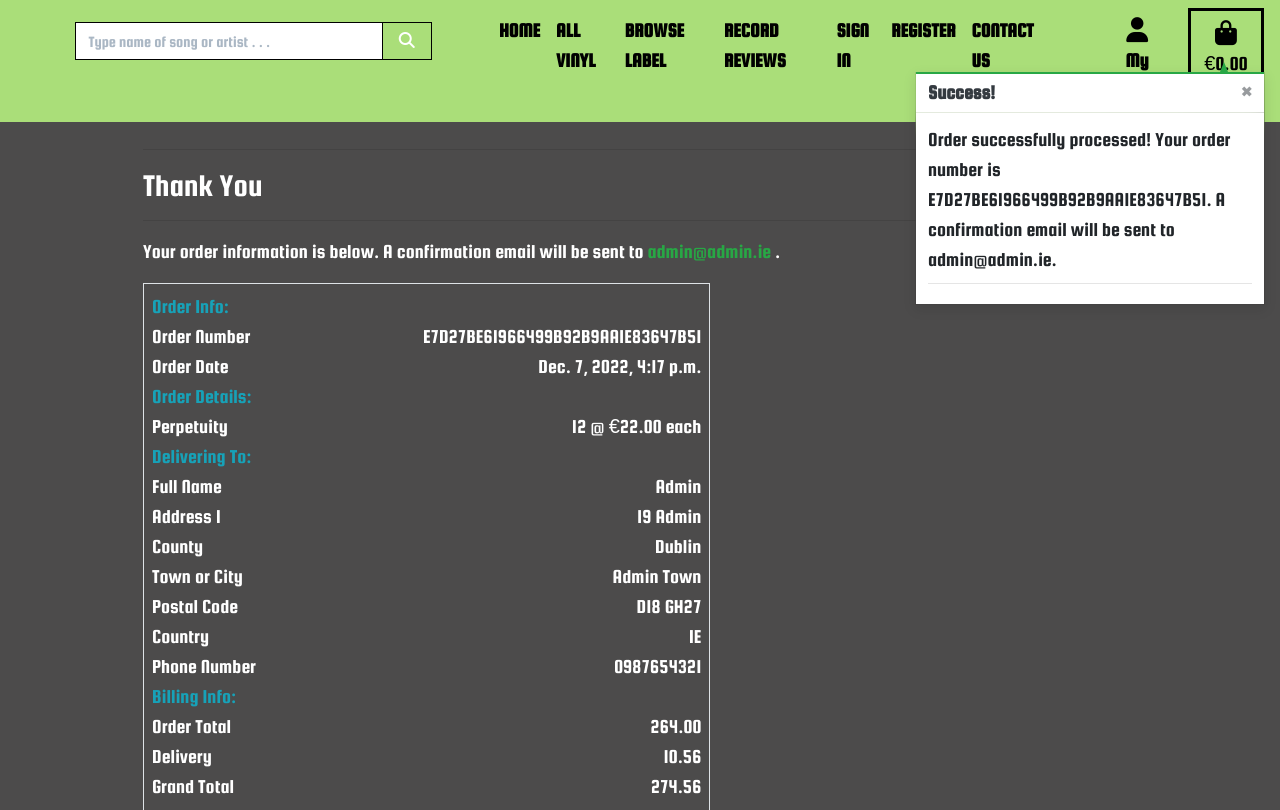
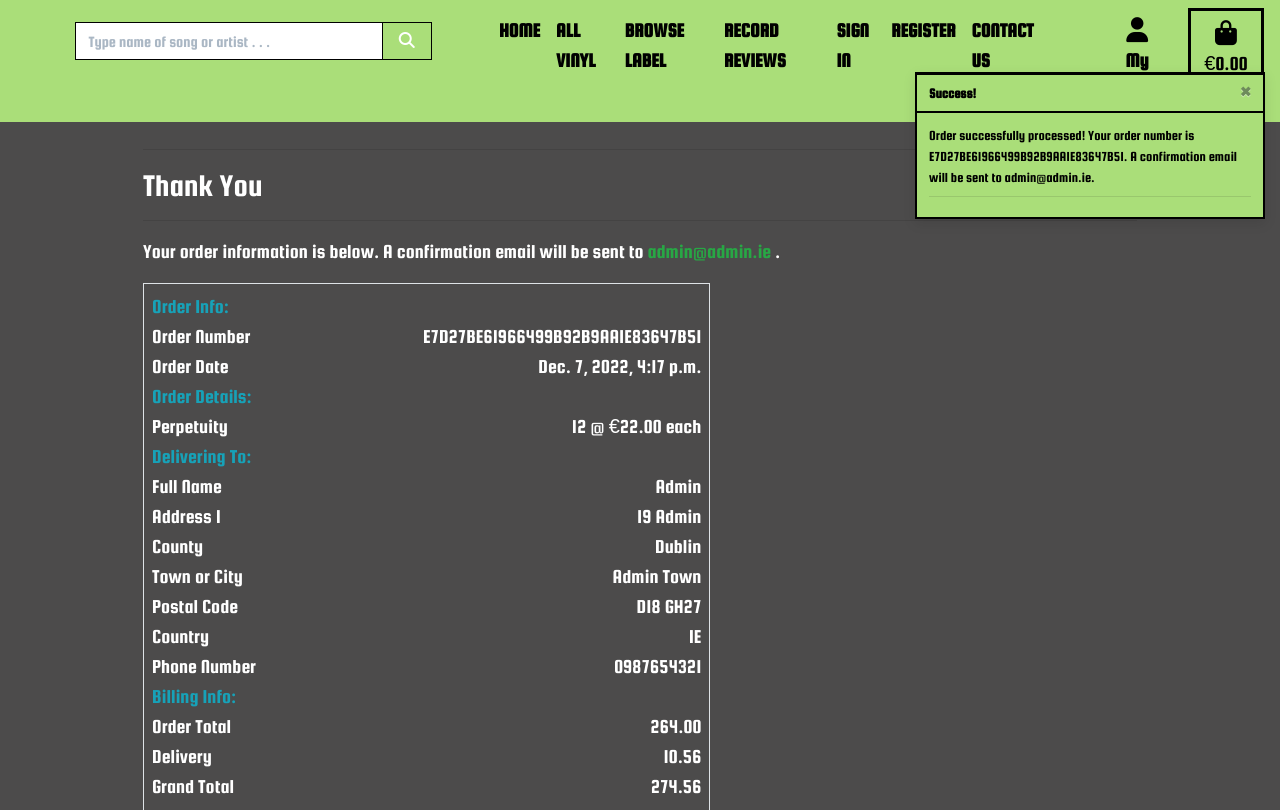
Before and after one commit to David-Maura-Rodgers/House-Vinyl-Ireland, a Django app: a page that uses templates/includes/toasts/toast_success.html in a window 1280 px wide. Shown: the top 810 px of the page. Run offline with Django 3.2, Linux system fonts and the light colour scheme; data comes from the database, SQL or seed files in the repository; both versions use the stored data as it was after the commit; some libraries are stand-ins or nearby versions.

Commit message:
edit: have put toast messages back to smaller text size and change color to match main nav

```diff
--- a/static/css/base.css
+++ b/static/css/base.css
@@ -26,6 +26,11 @@ body {
 
 #main-nav {
     background-color: rgb(170, 222, 121);
+}
+
+.toast-color {
+    background-color: rgb(170, 222, 121);
+    border: #000 1px solid;
 }
 
 #searchbar {
--- a/templates/includes/toasts/toast_success.html
+++ b/templates/includes/toasts/toast_success.html
@@ -1,13 +1,12 @@
-<div class="toast custom-toast rounded-0 border-top-0" data-autohide="false">
-    <div class="arrow-up arrow-success"></div>
-    <div class="w-100 toast-capper bg-success"></div>
-    <div class="toast-header bg-white text-dark">
-        <strong class="mr-auto span-nav">Success!</strong>
+<div class="toast custom-toast rounded-0 border-top-0 toast-color" data-autohide="false">
+    <div class="w-100 toast-capper toast-color"></div>
+    <div class="toast-header toast-color text-black">
+        <strong class="mr-auto">Success!</strong>
         <button type="button" class="ml-2 mb-1 close text-dark" data-dismiss="toast" aria-label="Close">
             <span aria-hidden="true">&times;</span>
         </button>
     </div>
-    <div class="toast-body bg-white span-nav">
+    <div class="toast-body toast-color text-black">
         <div class="row">
             <div class="col">
                 {{ message }}
@@ -15,7 +14,7 @@
             </div>
         </div>
         {% if grand_total and not on_profile_page %}
-            <p class="logo-font bg-black text-black span-nav">YOUR BASKET: ({{ record_count }}) Records</p>
+            <p class="logo-font bg-black text-black">YOUR BASKET: ({{ record_count }}) Records</p>
             <div class="basket-notification-wrapper">
                 {% for item in basket_items %}
                     <div class="row">
@@ -27,8 +26,8 @@
                             {% endif %}
                         </div>
                         <div class="col-9">
-                            <p class="my-0 span-nav"><strong>{{ item.record.title }}</strong></p>
-                            <p class="my-0 text-black span-nav">Qty: {{ item.quantity }}</p>
+                            <p class="my-0"><strong>{{ item.record.title }}</strong></p>
+                            <p class="my-0 text-black">Qty: {{ item.quantity }}</p>
                         </div>
                     </div>
                 {% endfor %}
@@ -36,14 +35,14 @@
             <div class="row">
                 <div class="col">
                     <strong><p class="mt-3 mb-1 text-black">
-                        <span class="span-nav">Total: ${{ total|floatformat:2 }} (Exc. delivery)</span>
+                        <span>Total: ${{ total|floatformat:2 }} (Exc. delivery)</span>
                     </p></strong>
                 </div>
             </div>
             <div class="row">
                 <div class="col">
                     <a href="{% url 'view_basket' %}" class="btn btn-black btn-block rounded-0">
-                        <span class="text-uppercase span-nav">Go To Secure Checkout</span>
+                        <span class="text-uppercase">Go To Secure Checkout</span>
                         <span class="icon">
                             <i class="fas fa-lock text-left"></i>
                         </span>
```
Also changed, not shown: templates/includes/toasts/toast_error.html (+5 -5 lines), db.sqlite3, media/test_RNGGZ1P.webp (added).
